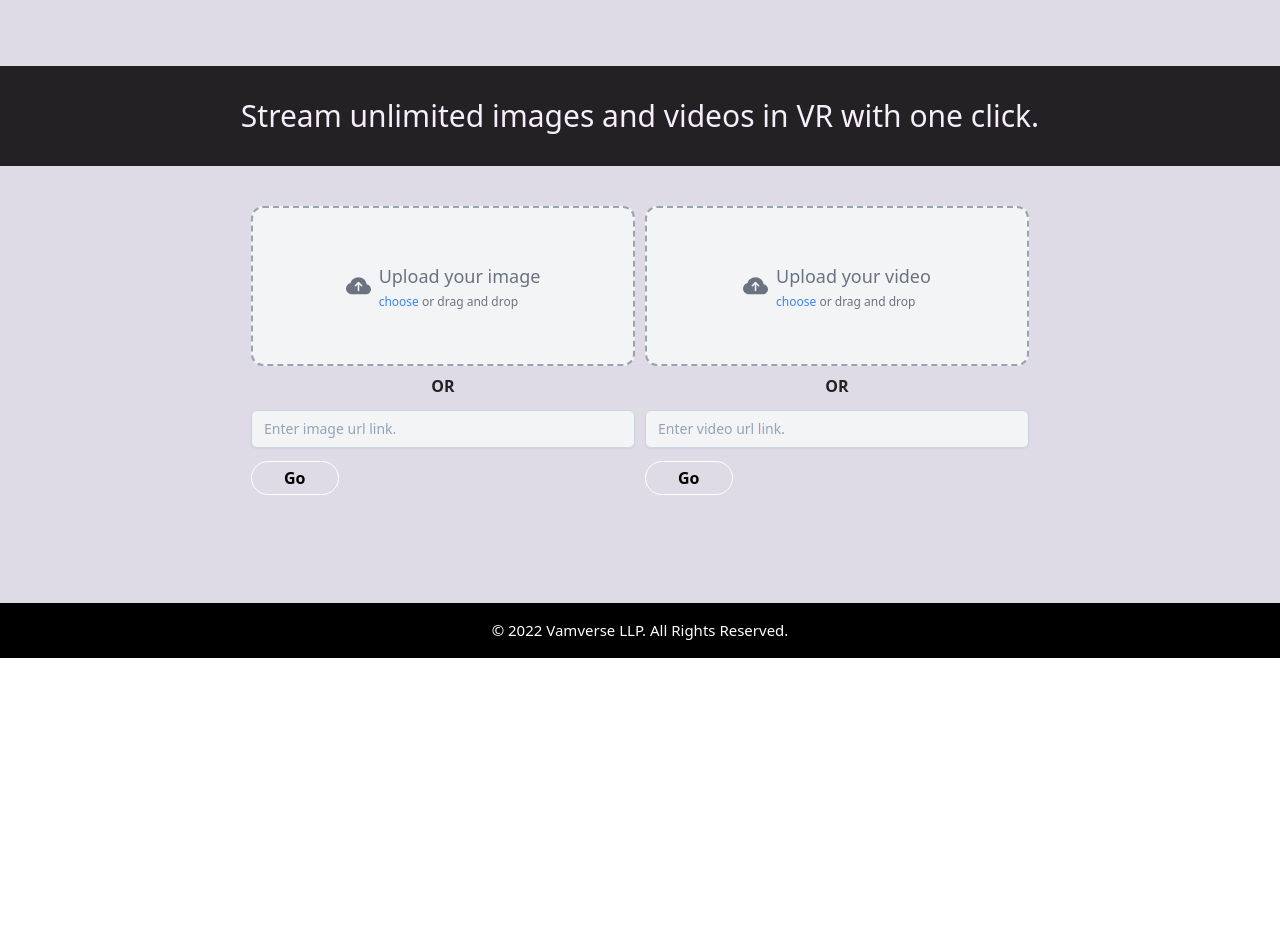
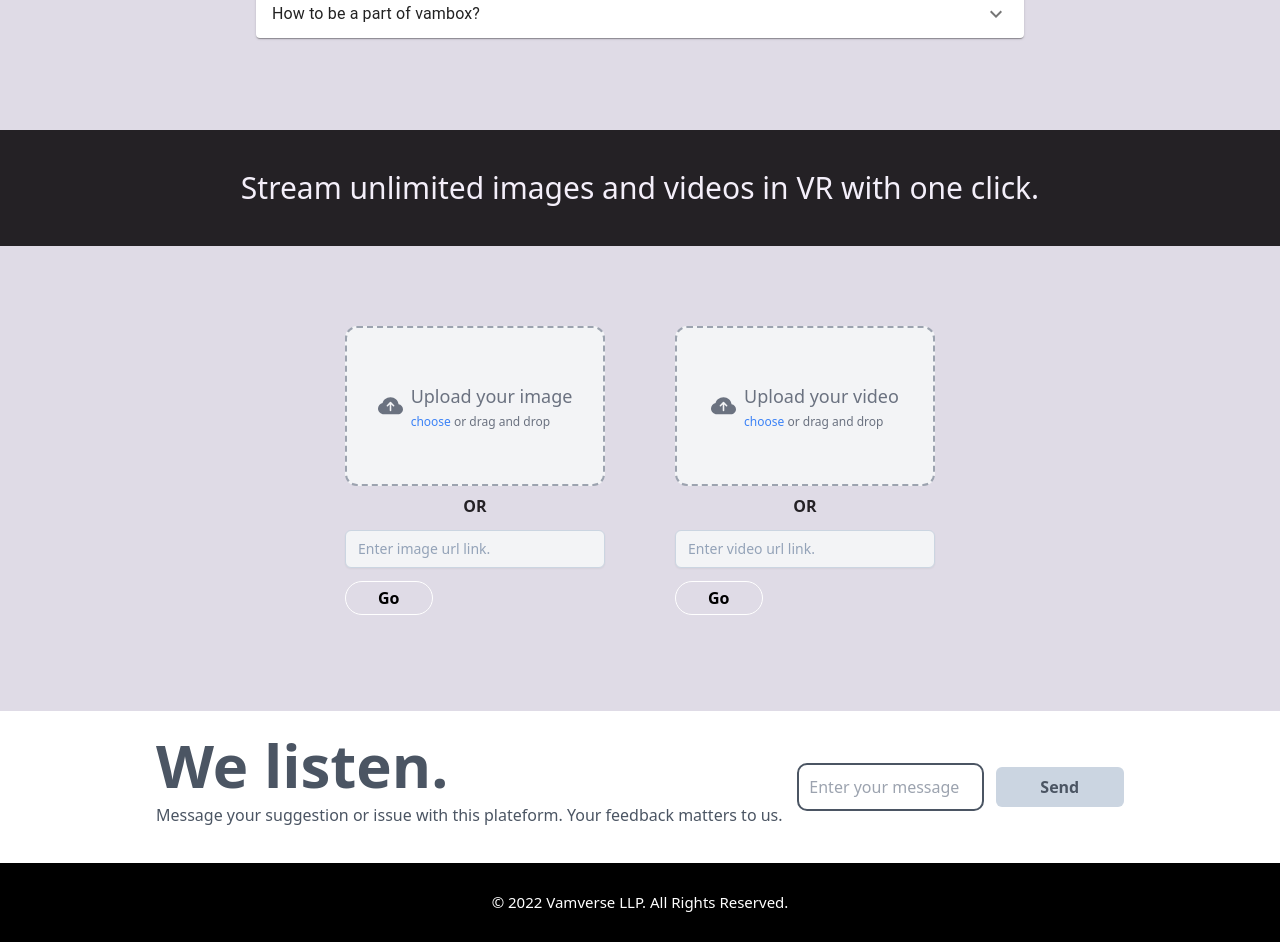
Before and after one commit to siddharth17vaishnav/vambox, a Next.js app: page / in a window 1280 px wide. Shown: the part 1440-2382 px from the top of the page. Before the commit the page ends 2098 px from the top, so only its background shows below. Built offline with nearby package versions, Linux system fonts and the light colour scheme.

Commit message:
added feedback section

```diff
--- /dev/null
+++ b/components/Contact.jsx
@@ -0,0 +1,44 @@
+import React from "react";
+
+const Contact = () => {
+  return (
+    <div id="contact" className="w-full  px-4 overflow-hidden ">
+
+    <div className="max-w-[1240px] mx-auto grid lg:grid-cols-3 lg:mx-[140px]">
+      <div className="lg:col-span-2 my-4">
+        <h1 className="md:text-6xl text-gray-600 sm:text-6xl text-4xl font-semibold py-2">
+          We listen.
+        </h1>
+        <div>
+        <p className=" text-gray-600"> Message your suggestion or issue with this plateform. Your feedback matters to us.</p>
+        </div>
+      </div>
+      <div className="my-10">
+        <form
+          method="POST"
+          action="https://getform.io/f/4792cffe-75f1-4e26-bbd2-dc83a2850b55"
+        >
+          <div className="flex flex-col sm:flex-row items-center justify-between w-full">
+            <input
+              className="p-2 flex w-full rounded-md text-gray-600 outline outline-2  outline-offset-2"
+              type="email"
+              placeholder="Enter your message"
+              name="email"
+              id="email"
+            />
+            <button
+              className="bg-slate-300 text-gray-600 font-semibold rounded-md w-[200px]  ml-4 my-4 px-6 py-2"
+              type="submit"
+            >
+              Send
+            </button>
+          </div>
+        </form>
+      </div>
+    </div>
+
+</div>
+  );
+};
+
+export default Contact;
--- a/components/Description.jsx
+++ b/components/Description.jsx
@@ -15,7 +15,7 @@ export const Description = () => {
           </span>
         </h5>
 
-        <div className="max-w-[1240px] text-xl text-[#343036] mx-auto py-8 px-4 text-justify ">
+        <div className="max-w-[1240px] text-xl text-[#343036] mx-auto py-10 px-4 text-justify ">
           <p>
             VAMBOX was born out of a painful experience of streaming video and
             images online in VR. To meet this need, we built a cool product for
@@ -109,6 +109,21 @@ export const Description = () => {
               </Typography>
             </AccordionDetails>
           </Accordion>
+          <Accordion>
+            <AccordionSummary
+              expandIcon={<ExpandMoreIcon />}
+              aria-controls="panel2a-content"
+              id="panel2a-header"
+            >
+              <Typography>How to be a part of vambox?</Typography>
+            </AccordionSummary>
+            <AccordionDetails className="text-white bg-[#343036]/40">
+              <Typography>
+                Vambox is a open source product by Vamverse LLP. Anyone can be a part of making it better for coming generation.
+                Drop a email at "info@vamverse.com" with your idea and your passion to work with us. We welcome everyone...
+              </Typography>
+            </AccordionDetails>
+          </Accordion>
         </div>
       </div>
     </div>
--- a/components/DropFile.jsx
+++ b/components/DropFile.jsx
@@ -25,17 +25,17 @@ export const DropFile = () => {
     }
   };
   return (
-    <div className="w-full pb-[92px] items-center bg-[#dfdbe6]">
+    <div className="w-full pb-[80px] items-center bg-[#dfdbe6]">
       <div className="text-3xl">
-        <h5 className="text-center py-8 px-4 font-italic  mx-auto bg-[#242125] text-[#f4effa]">
+        <h5 className="text-center py-10 px-4 font-italic  mx-auto bg-[#242125] text-[#f4effa]">
           <span>
             <p>Stream unlimited images and videos in VR with one click.</p>
           </span>
         </h5>
       </div>
-      <div className=" mt-10 gap-[10px] flex flex-wrap justify-center mx-auto">
+      <div className=" mt-20 gap-[70px] flex flex-wrap justify-center mx-auto">
         <div>
-          <div className="parent-container h-40 w-96 cursor-pointer rounded-xl bg-gray-100 border-dashed border-2 border-gray-400 relative flex justify-center items-center relative">
+          <div className="parent-container h-40 w-76 cursor-pointer rounded-xl bg-gray-100 border-dashed border-2 border-gray-400 relative flex justify-center items-center relative">
             <input
               type="file"
               id="input-file"
@@ -93,7 +93,7 @@ export const DropFile = () => {
         </div>
 
         <div>
-          <div className="parent-container h-40 w-96 cursor-pointer rounded-xl bg-gray-100 border-dashed border-2 border-gray-400 relative flex justify-center items-center relative">
+          <div className="parent-container h-40 w-76 cursor-pointer rounded-xl bg-gray-100 border-dashed border-2 border-gray-400 relative flex justify-center items-center relative">
             <input
               onChange={(e) => setFile(e.target.files[0].name)}
               type="file"
--- a/components/Footer.jsx
+++ b/components/Footer.jsx
@@ -5,7 +5,7 @@ export const Footer = () => {
     <div className="text-[15px]">
       <h5 className="text-center py-4 px-2 font-italic mx-auto bg-black text-white">
         <span>
-          <p>© 2022 Vamverse LLP. All Rights Reserved. </p>
+          <p className="py-3">© 2022 Vamverse LLP. All Rights Reserved. </p>
         </span>
       </h5>
     </div>
--- a/components/Hero.jsx
+++ b/components/Hero.jsx
@@ -8,7 +8,7 @@ export const Hero = ({ heading, message }) => {
       <div className="absolute top-0 left-0 right-0 bottom-0 bg-black/70 z-[2]" />
       <video src="/video1.mp4" autoPlay muted loop className="absolute" />
       <div className="items-center mt-[-20px] text-white/95 z-[2] ">
-        <h2 className="text-center text-[80px] px-4 font-bold mx-auto">
+        <h2 className="text-center md:text-[80px] sm:text-[80px] text-[40px] px-4 font-bold mx-auto">
           {heading}
         </h2>
         <p className="py-2 text-xl mt-[-5px] text-center mx-auto px-4">
--- a/pages/index.js
+++ b/pages/index.js
@@ -2,6 +2,7 @@ import Head from "next/head";
 import Hero from "@/components/Hero";
 import Description from "@/components/Description";
 import DropFile from "@/components/DropFile";
+import Contact from "@/components/Contact";
 import Footer from "@/components/Footer";
 import VideoComponent from "@/components/VideoComponent";
 import ImageComponent from "@/components/ImageComponent";
@@ -22,6 +23,7 @@ export default function Home() {
         />
         <Description />
         <DropFile />
+        <Contact />
         <Footer />
         {/*<VideoComponent/>*/}
         {/*<ImageComponent/>*/}
--- a/styles/globals.css
+++ b/styles/globals.css
@@ -59,3 +59,8 @@ video {
 .custom-img {
   background-image: url("https://images.pexels.com/photos/1261824/pexels-photo-1261824.jpeg?auto=compress&cs=tinysrgb&w=400");
 }
+
+.contact {
+
+  font-family: 'Cookie', 'cursive'
+}
```
Also changed, not shown: 2 other files (tests, documents, lock files or other folders).
